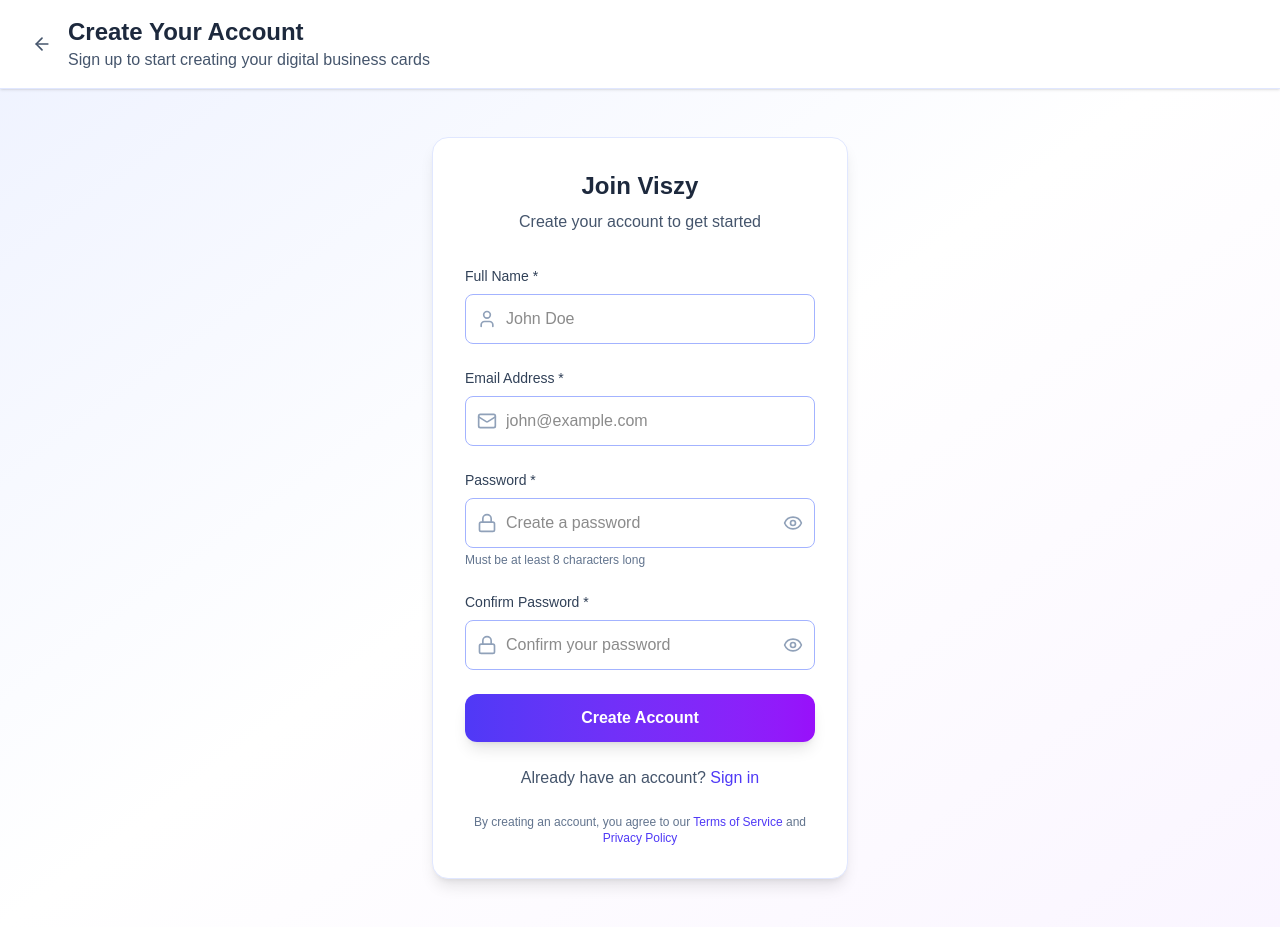
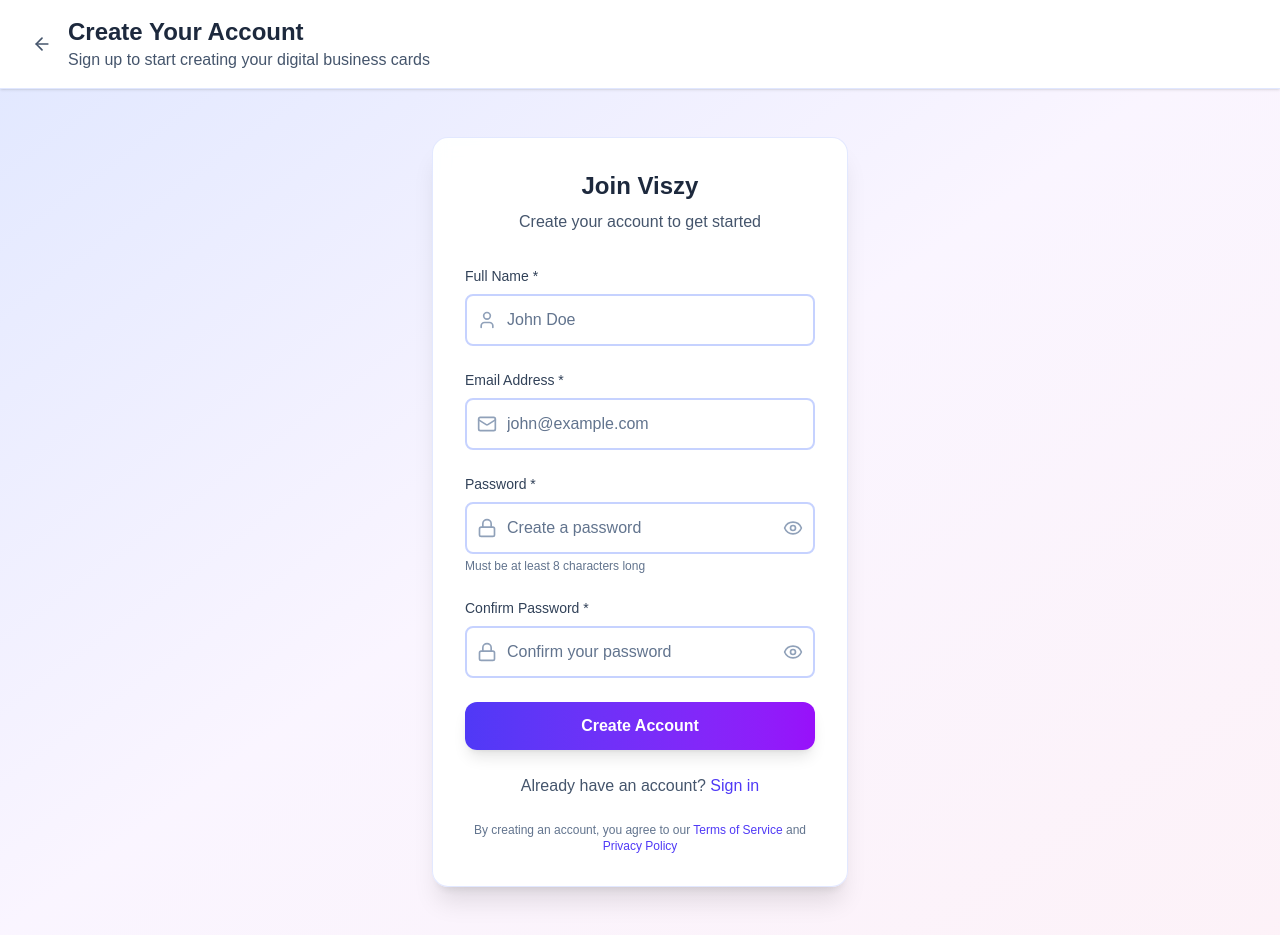
Before and after one commit to Soulemane12/viszyai, a Next.js app: page /signup in a window 1280 px wide. Built offline with nearby package versions, Linux system fonts and the light colour scheme; no server answers.

Commit message:
Improve login/signup form visibility with better contrast and vibrant colors

```diff
--- a/src/app/login/page.tsx
+++ b/src/app/login/page.tsx
@@ -63,7 +63,7 @@ export default function LoginPage() {
   };
 
   return (
-    <div className="min-h-screen bg-gradient-to-br from-indigo-50 via-white to-purple-50 flex items-center justify-center">
+    <div className="min-h-screen bg-gradient-to-br from-indigo-100 via-purple-50 to-pink-50 flex items-center justify-center">
       <div className="w-full max-w-md">
         {/* Header */}
         <div className="text-center mb-8">
@@ -76,7 +76,7 @@ export default function LoginPage() {
         </div>
 
         {/* Login Form */}
-        <div className="bg-white rounded-2xl shadow-lg p-8 border border-indigo-100">
+        <div className="bg-white/95 backdrop-blur-sm rounded-2xl shadow-xl p-8 border border-indigo-200/50">
           <form onSubmit={handleSubmit} className="space-y-6">
                           <div>
                 <label className="block text-sm font-medium text-slate-700 mb-2">
@@ -88,7 +88,7 @@ export default function LoginPage() {
                     type="email"
                     value={formData.email}
                     onChange={(e) => setFormData({ ...formData, email: e.target.value })}
-                    className="w-full pl-10 pr-3 py-3 border border-indigo-300 rounded-lg focus:outline-none focus:ring-2 focus:ring-indigo-500 focus:border-transparent"
+                    className="w-full pl-10 pr-3 py-3 border-2 border-indigo-200 rounded-lg bg-white text-slate-800 placeholder-slate-500 focus:outline-none focus:ring-2 focus:ring-indigo-500 focus:border-indigo-500 transition-all duration-200"
                     placeholder="Enter your email"
                     required
                   />
@@ -105,7 +105,7 @@ export default function LoginPage() {
                     type={showPassword ? 'text' : 'password'}
                     value={formData.password}
                     onChange={(e) => setFormData({ ...formData, password: e.target.value })}
-                    className="w-full pl-10 pr-10 py-3 border border-indigo-300 rounded-lg focus:outline-none focus:ring-2 focus:ring-indigo-500 focus:border-transparent"
+                    className="w-full pl-10 pr-10 py-3 border-2 border-indigo-200 rounded-lg bg-white text-slate-800 placeholder-slate-500 focus:outline-none focus:ring-2 focus:ring-indigo-500 focus:border-indigo-500 transition-all duration-200"
                     placeholder="Enter your password"
                     required
                   />
@@ -125,7 +125,7 @@ export default function LoginPage() {
                   type="checkbox"
                   checked={rememberMe}
                   onChange={(e) => setRememberMe(e.target.checked)}
-                  className="h-4 w-4 text-indigo-600 focus:ring-indigo-500 border-indigo-300 rounded"
+                  className="h-4 w-4 text-indigo-600 focus:ring-indigo-500 border-2 border-indigo-300 rounded accent-indigo-600"
                 />
                 <span className="ml-2 text-sm text-slate-600">Remember me</span>
               </label>
--- a/src/app/signup/page.tsx
+++ b/src/app/signup/page.tsx
@@ -98,7 +98,7 @@ export default function SignupPage() {
   };
 
   return (
-    <div className="min-h-screen bg-gradient-to-br from-indigo-50 via-white to-purple-50">
+    <div className="min-h-screen bg-gradient-to-br from-indigo-100 via-purple-50 to-pink-50">
       {/* Header */}
       <header className="bg-white shadow-sm border-b border-indigo-100">
         <div className="max-w-7xl mx-auto px-4 sm:px-6 lg:px-8">
@@ -118,7 +118,7 @@ export default function SignupPage() {
 
       {/* Main Content */}
       <main className="max-w-md mx-auto px-4 py-12">
-        <div className="bg-white rounded-2xl shadow-lg p-8 border border-indigo-100">
+        <div className="bg-white/95 backdrop-blur-sm rounded-2xl shadow-xl p-8 border border-indigo-200/50">
           <div className="text-center mb-8">
             <h2 className="text-2xl font-bold text-slate-800 mb-2">Join Viszy</h2>
             <p className="text-slate-600">Create your account to get started</p>
@@ -136,7 +136,7 @@ export default function SignupPage() {
                   type="text"
                   value={formData.name}
                   onChange={(e) => setFormData({ ...formData, name: e.target.value })}
-                  className="w-full pl-10 pr-4 py-3 border border-indigo-300 rounded-lg focus:outline-none focus:ring-2 focus:ring-indigo-500 focus:border-transparent"
+                  className="w-full pl-10 pr-4 py-3 border-2 border-indigo-200 rounded-lg bg-white text-slate-800 placeholder-slate-500 focus:outline-none focus:ring-2 focus:ring-indigo-500 focus:border-indigo-500 transition-all duration-200"
                   placeholder="John Doe"
                   required
                 />
@@ -154,7 +154,7 @@ export default function SignupPage() {
                   type="email"
                   value={formData.email}
                   onChange={(e) => setFormData({ ...formData, email: e.target.value })}
-                  className="w-full pl-10 pr-4 py-3 border border-indigo-300 rounded-lg focus:outline-none focus:ring-2 focus:ring-indigo-500 focus:border-transparent"
+                  className="w-full pl-10 pr-4 py-3 border-2 border-indigo-200 rounded-lg bg-white text-slate-800 placeholder-slate-500 focus:outline-none focus:ring-2 focus:ring-indigo-500 focus:border-indigo-500 transition-all duration-200"
                   placeholder="john@example.com"
                   required
                 />
@@ -172,7 +172,7 @@ export default function SignupPage() {
                   type={showPassword ? 'text' : 'password'}
                   value={formData.password}
                   onChange={(e) => setFormData({ ...formData, password: e.target.value })}
-                  className="w-full pl-10 pr-12 py-3 border border-indigo-300 rounded-lg focus:outline-none focus:ring-2 focus:ring-indigo-500 focus:border-transparent"
+                  className="w-full pl-10 pr-12 py-3 border-2 border-indigo-200 rounded-lg bg-white text-slate-800 placeholder-slate-500 focus:outline-none focus:ring-2 focus:ring-indigo-500 focus:border-indigo-500 transition-all duration-200"
                   placeholder="Create a password"
                   required
                 />
@@ -198,7 +198,7 @@ export default function SignupPage() {
                   type={showConfirmPassword ? 'text' : 'password'}
                   value={formData.confirmPassword}
                   onChange={(e) => setFormData({ ...formData, confirmPassword: e.target.value })}
-                  className="w-full pl-10 pr-12 py-3 border border-indigo-300 rounded-lg focus:outline-none focus:ring-2 focus:ring-indigo-500 focus:border-transparent"
+                  className="w-full pl-10 pr-12 py-3 border-2 border-indigo-200 rounded-lg bg-white text-slate-800 placeholder-slate-500 focus:outline-none focus:ring-2 focus:ring-indigo-500 focus:border-indigo-500 transition-all duration-200"
                   placeholder="Confirm your password"
                   required
                 />
```
